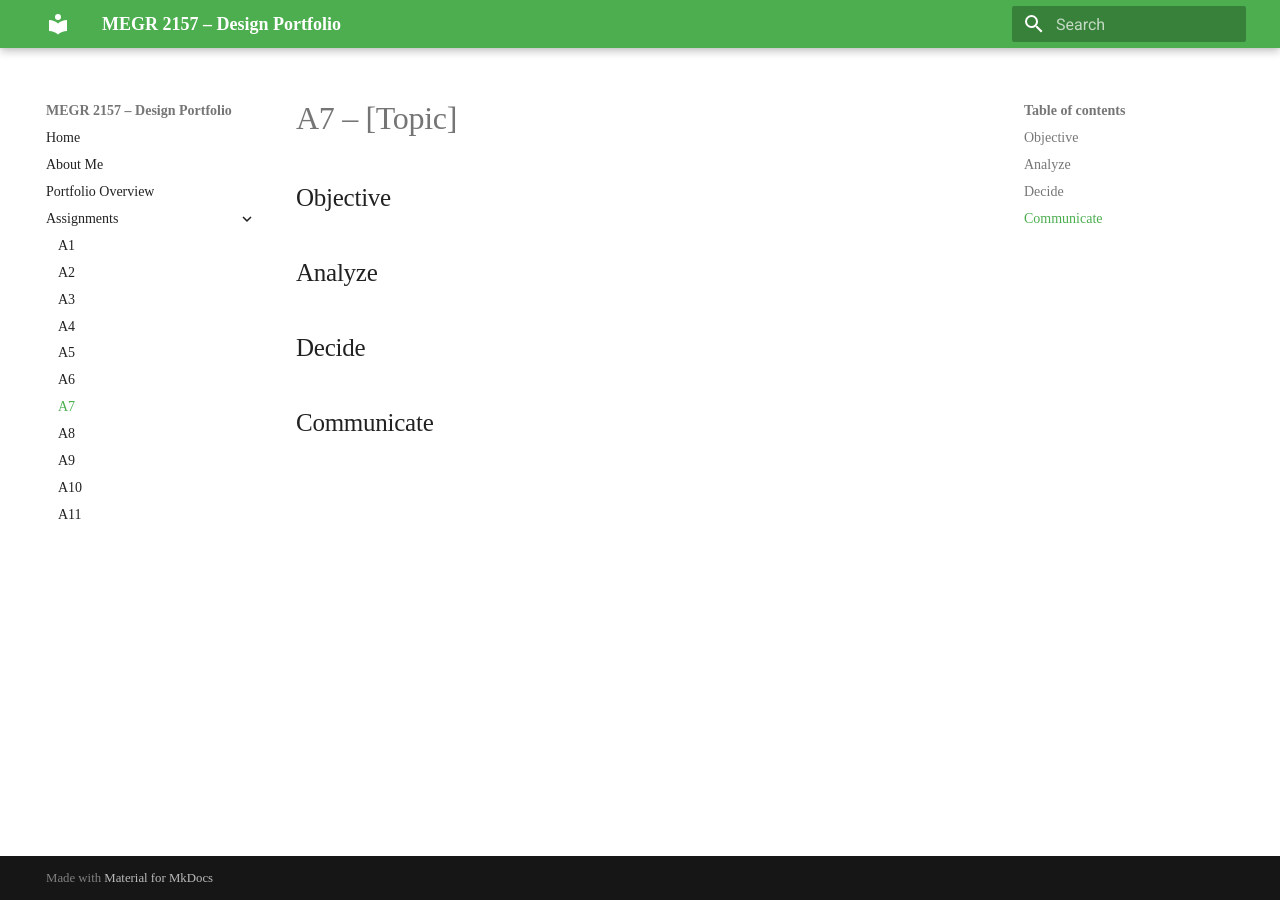
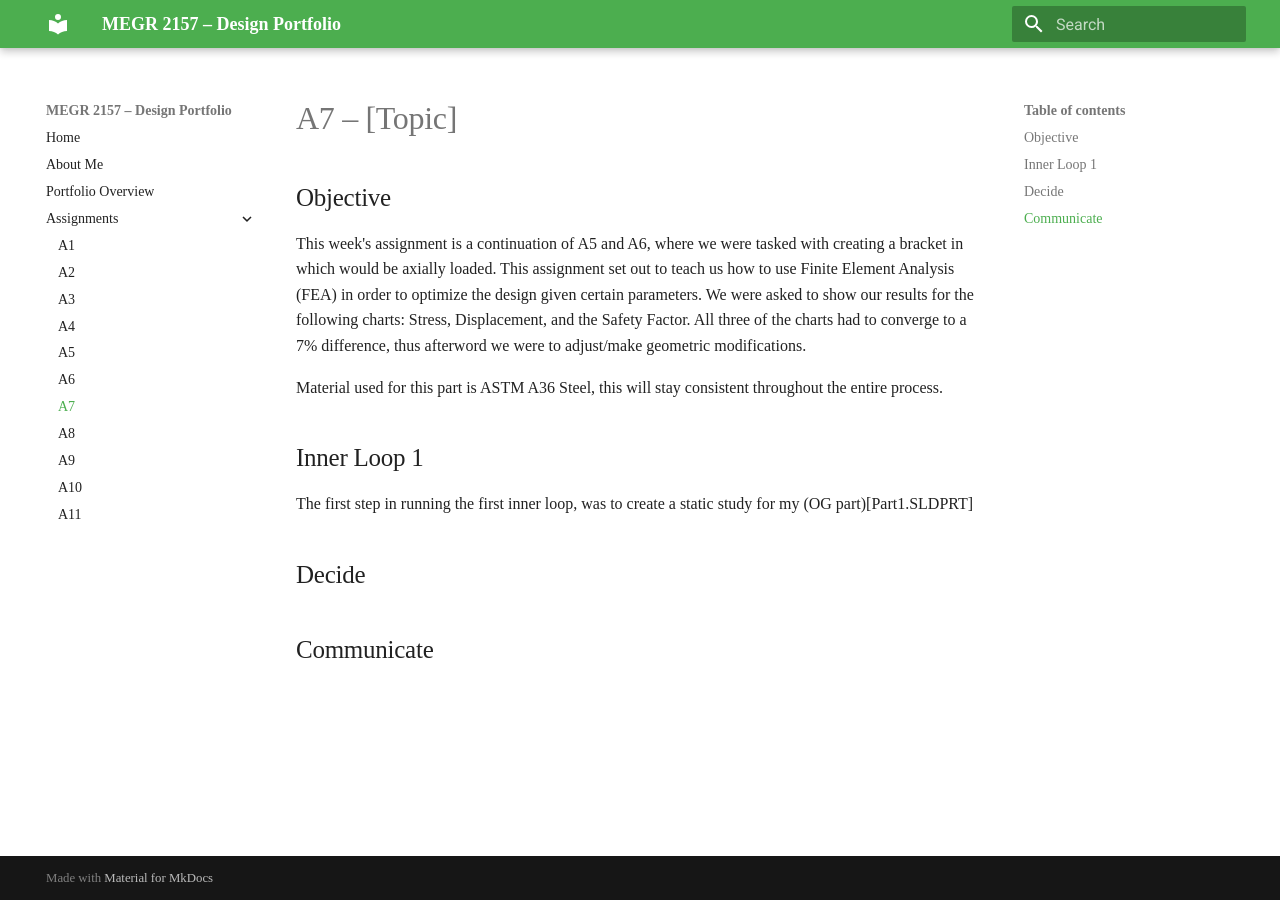
Before and after one commit to carandapz/design-projects-portfolio, an MkDocs documentation site: the page built from docs/assignments/A07/index.md, in a window 1280 px wide. Built offline with MkDocs 1.6.1 and Material for MkDocs 9.7.7, drawn with Linux system fonts in a browser that asks for light colours.

Commit message:
Update index.md

```diff
--- a/docs/assignments/A07/index.md
+++ b/docs/assignments/A07/index.md
@@ -2,9 +2,13 @@
 
 ## Objective
 
+This week's assignment is a continuation of A5 and A6, where we were tasked with creating a bracket in which would be axially loaded. This assignment set out to teach us how to use Finite Element Analysis (FEA) in order to optimize the design given certain parameters. We were asked to show our results for the following charts: Stress, Displacement, and the Safety Factor. All three of the charts had to converge to a 7% difference, thus afterword we were to adjust/make geometric modifications.
 
-## Analyze
+Material used for this part is ASTM A36 Steel, this will stay consistent throughout the entire process.
 
+
+## Inner Loop 1
+The first step in running the first inner loop, was to create a static study for my (OG part)[Part1.SLDPRT]
 
 ## Decide
 
```
